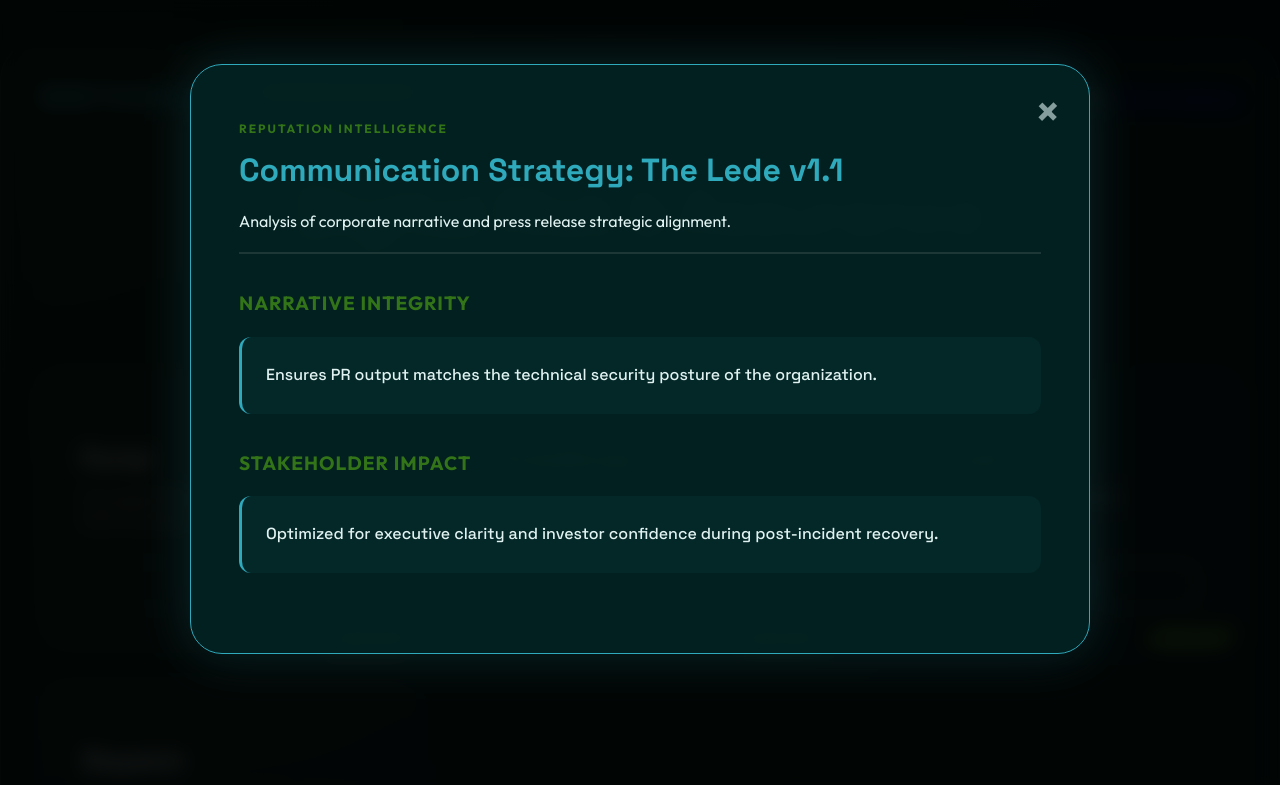
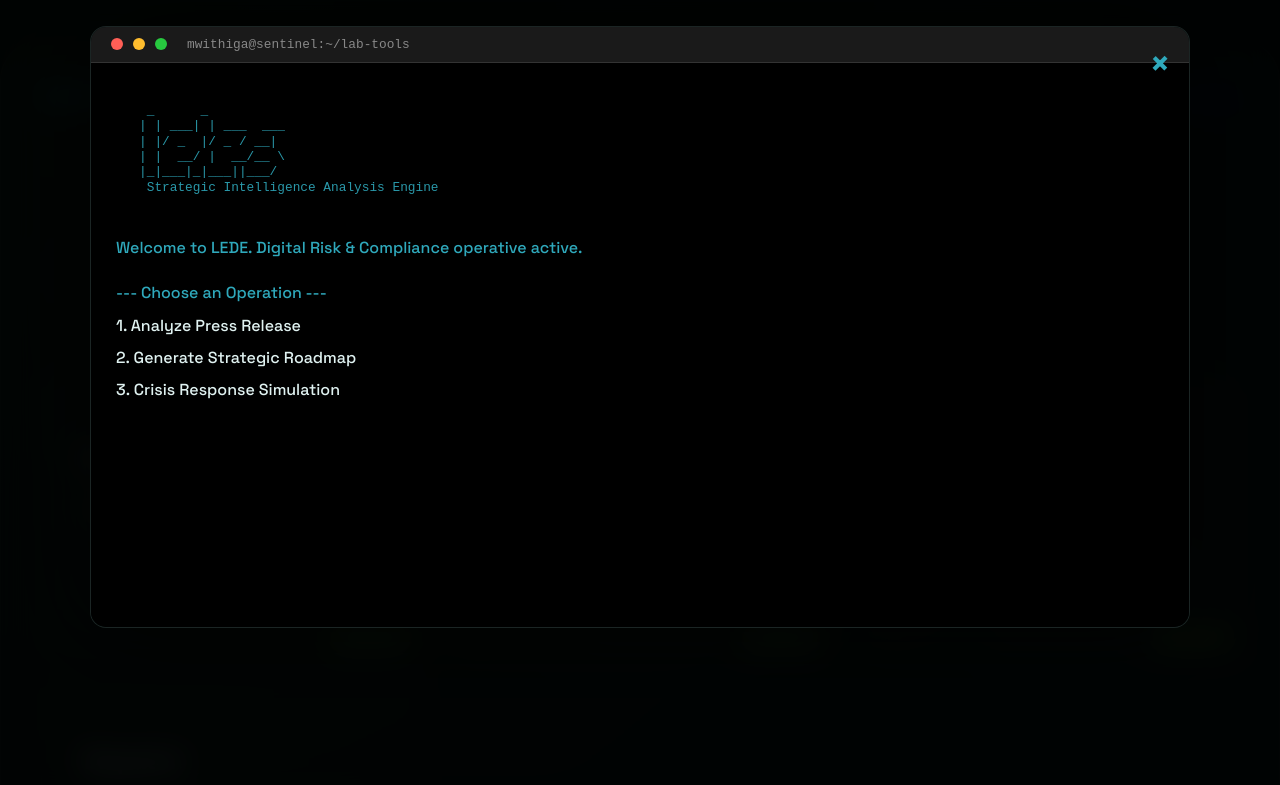
Before and after one commit to vintageGent/mwithiga-labs, a website: page public/v2/index.html in a window 1280 px wide. Both pictures are taken after a click on the button "Launch Web App". Shown: the top 785 px of the page. Drawn offline with Linux system fonts and the light colour scheme.

Commit message:
UX Upgrade: Replace static reports with interactive Simulated Terminal Interface

```diff
--- a/public/v2/index.html
+++ b/public/v2/index.html
@@ -73,12 +73,20 @@
         </footer>
     </div>
 
-    <!-- Intelligence Report Modal -->
+    <!-- Simulated Terminal Modal -->
     <div id="report-modal" class="modal">
-        <div class="modal-content glass-morphism">
+        <div class="modal-content">
             <span class="close-modal" onclick="closeModal()">&times;</span>
-            <div id="report-output" class="report-output">
-                <!-- Intelligence data will be injected here -->
+            <div class="terminal-window">
+                <div class="terminal-header">
+                    <div class="dot red"></div>
+                    <div class="dot yellow"></div>
+                    <div class="dot green"></div>
+                    <span class="terminal-title">mwithiga@sentinel:~/lab-tools</span>
+                </div>
+                <div id="terminal-body" class="terminal-body">
+                    <!-- Dynamic terminal content -->
+                </div>
             </div>
         </div>
     </div>
--- a/public/v2/script.js
+++ b/public/v2/script.js
@@ -1,93 +1,176 @@
-const reports = {
-    'portal': {
-        title: 'Secure P2P Channel: Portal v1.1',
-        tag: 'Infrastructure Intelligence',
-        summary: 'Encrypted peer-to-peer file transfer protocol verified for corporate data sovereignty.',
-        sections: [
-            {
-                label: 'Technical Evidence',
-                content: 'Zero-configuration handshake. No intermediary storage. End-to-end encryption verified via incident DISP-002.'
-            },
-            {
-                label: 'Compliance Mapping',
-                content: 'DPA 2019 [Part IV: Processing of Personal Data]: Ensures data remains within specified geographical jurisdictions during transfer.'
-            }
-        ]
-    },
-    'threatscope': {
-        title: 'Vulnerability Lens: ThreatScope v2.0',
-        tag: 'Perimeter Intelligence',
-        summary: 'Automated network and vulnerability scanner findings for evaluated perimeters.',
-        sections: [
-            {
-                label: 'Active Scans',
-                content: 'Port mapping, service fingerprinting, and automated vulnerability cross-referencing completed.'
-            },
-            {
-                label: 'Risk Assessment',
-                content: '<span class="risk-high">High:</span> 0 | <span class="risk-med">Medium:</span> 2 | <span class="risk-low">Low:</span> 5'
-            }
-        ]
-    },
-    'lede': {
-        title: 'Communication Strategy: The Lede v1.1',
-        tag: 'Reputation Intelligence',
-        summary: 'Analysis of corporate narrative and press release strategic alignment.',
-        sections: [
-            {
-                label: 'Narrative Integrity',
-                content: 'Ensures PR output matches the technical security posture of the organization.'
-            },
-            {
-                label: 'Stakeholder Impact',
-                content: 'Optimized for executive clarity and investor confidence during post-incident recovery.'
-            }
-        ]
-    },
-    'dispatch': {
-        title: 'Connectivity Engine: Dispatch v1.2',
-        tag: 'Operational Intelligence',
-        summary: 'Point-of-contact harvesting and high-speed communication orchestration.',
-        sections: [
-            {
-                label: 'Optimization',
-                content: 'Contact harvesting efficiency improved by 40% via thread orchestration.'
-            },
-            {
-                label: 'Operational Status',
-                content: 'Verified for bulk connection management during high-stakes strategic outreaches.'
-            }
-        ]
-    }
+const banners = {
+    'threatscope': `
+  _______ _                     _    _____
+ |__   __| |                   | |  / ____|
+    | |  | |__  _ __ ___  __ _ | |_| (___   ___ ___  _ __   ___
+    | |  | '_ \\| '__/ _ \\/ _' || __|\\___ \\ / __/ _ \\| '_ \\ / _ \\
+    | |  | | | | | |  __/ (_| || |_ ____) | (_| (_) | |_) |  __/
+    |_|  |_| |_|_|  \\___|\\__,_| \\__|_____/ \\___\\___/| .__/ \\___|
+                                                    | |
+                                                    |_|
+    Threat Scope: Focused Network & Vulnerability Scanner`,
+    'portal': `
+    ____             _        _
+   |  _ \ ___  _ __| |_ __ _| |
+   | |_) / _ \| '__| __/ _' | |
+   |  __/ (_) | |  | || (_| | |
+   |_|   \___/|_|   \__\__,_|_|
+    Secure P2P Channel: Data Transfer Assurance`,
+    'dispatch': `
+    ____  _     _patch
+   |  _ \(_)___| |__
+   | | | | / __| '_ \
+   | |_| | \__ \ | | |
+   |____/|_|___/_| |_|
+    Connectivity Engine: Contact Intelligence`,
+    'lede': `
+    _      _
+   | | ___| | ___  ___
+   | |/ _ \ |/ _ \/ __|
+   | |  __/ |  __/\__ \\
+   |_|\___|_|\___||___/
+    Strategic Intelligence Analysis Engine`
 };
 
+const toolMenus = {
+    'threatscope': [
+        { id: 'netscan', label: '1. Network Scan (netscan)' },
+        { id: 'vulnscan', label: '2. Web Vulnerability Scan (vulnscan)' },
+        { id: 'depscan', label: '3. Dependency Scan (dep_scan)' },
+        { id: 'secretscan', label: '4. Secret Scan (secret_scan)' }
+    ],
+    'portal': [
+        { id: 'handshake', label: '1. Initialize Handshake' },
+        { id: 'transfer', label: '2. Secure File Transfer' },
+        { id: 'status', label: '3. Check Link Integrity' }
+    ],
+    'dispatch': [
+        { id: 'harvest', label: '1. Harvest Contacts' },
+        { id: 'campaign', label: '2. Deploy Connection Campaign' },
+        { id: 'integrity', label: '3. Verify Lead Integrity' }
+    ],
+    'lede': [
+        { id: 'analyze', label: '1. Analyze Press Release' },
+        { id: 'strategy', label: '2. Generate Strategic Roadmap' },
+        { id: 'crisis', label: '3. Crisis Response Simulation' }
+    ]
+};
+
+const scanLogs = {
+    'netscan': [
+        { text: '[*] Starting network scan on target...', type: 'log-entry' },
+        { text: '[-] Mapping open ports (1-1024)...', type: 'log-entry' },
+        { text: '[+] Open Port Found: 80/tcp (http)', type: 'log-success' },
+        { text: '[+] Open Port Found: 443/tcp (https)', type: 'log-success' },
+        { text: '[-] Fingerprinting services...', type: 'log-entry' },
+        { text: '[!] Service: nginx/1.14.0 (Ubuntu)', type: 'log-warning' },
+        { text: '[*] Scan Complete. Executive report generated.', type: 'log-cmd' }
+    ],
+    'vulnscan': [
+        { text: '[*] Initiating web vulnerability scan...', type: 'log-entry' },
+        { text: '[-] Checking for SQL Injection...', type: 'log-entry' },
+        { text: '[-] Checking for XSS vulnerabilities...', type: 'log-entry' },
+        { text: '[!] Insecure Header: X-Frame-Options missing', type: 'log-warning' },
+        { text: '[-] Directory traversal check complete.', type: 'log-entry' },
+        { text: '[*] Analysis complete. 2 Findings identified.', type: 'log-cmd' }
+    ],
+    'handshake': [
+        { text: '[*] Initializing Portal peer handshake...', type: 'log-entry' },
+        { text: '[-] Generating ephemeral RSA keys...', type: 'log-entry' },
+        { text: '[-] Exchanging digital signatures...', type: 'log-entry' },
+        { text: '[+] Peer Identity Verified: [SENTINEL-A1]', type: 'log-success' },
+        { text: '[*] Secure tunnel established.', type: 'log-cmd' }
+    ],
+    'harvest': [
+        { text: '[*] Deploying Dispatch connection crawler...', type: 'log-entry' },
+        { text: '[-] Parsing target domain metadata...', type: 'log-entry' },
+        { text: '[+] Lead Identified: Chief Risk Officer (Verified)', type: 'log-success' },
+        { text: '[+] Lead Identified: Data Protection Officer', type: 'log-success' },
+        { text: '[*] 12 strategic contacts added to dispatch pool.', type: 'log-cmd' }
+    ]
+};
+
+let currentToolId = '';
+
 function launchTool(toolId) {
-    const report = reports[toolId];
-    if (!report) return;
+    currentToolId = toolId;
+    const body = document.getElementById('terminal-body');
+    body.innerHTML = ''; // Clear terminal
 
-    const output = document.getElementById('report-output');
-    output.innerHTML = `
-        <div class="report-header">
-            <span class="report-tag">${report.tag}</span>
-            <h2>${report.title}</h2>
-            <p>${report.summary}</p>
-        </div>
-        ${report.sections.map(section => `
-            <div class="report-section">
-                <h3>${section.label}</h3>
-                <div class="report-data">${section.content}</div>
-            </div>
-        `).join('')}
-    `;
+    // Display Banner
+    const banner = document.createElement('div');
+    banner.className = 'ascii-banner';
+    banner.textContent = banners[toolId] || `Launching ${toolId}...`;
+    body.appendChild(banner);
+
+    typeText(body, `\nWelcome to ${toolId.toUpperCase()}. Digital Risk & Compliance operative active.\n\n`, () => {
+        showMenu(toolId);
+    });
 
     document.getElementById('report-modal').style.display = 'block';
+}
+
+function showMenu(toolId) {
+    const body = document.getElementById('terminal-body');
+    const menuContainer = document.createElement('div');
+    menuContainer.innerHTML = '--- Choose an Operation ---\n';
+
+    const menuItems = toolMenus[toolId] || [];
+    menuItems.forEach(item => {
+        const div = document.createElement('div');
+        div.className = 'terminal-menu-item';
+        div.textContent = item.label;
+        div.onclick = () => runOperation(item.id);
+        menuContainer.appendChild(div);
+    });
+
+    body.appendChild(menuContainer);
+}
+
+function runOperation(opId) {
+    const body = document.getElementById('terminal-body');
+    body.innerHTML += `\n> Selected option: ${opId}\n`;
+
+    const logs = scanLogs[opId] || [
+        { text: `[*] Initiating ${opId} protocol...`, type: 'log-entry' },
+        { text: '[-] Scanning current workspace buffers...', type: 'log-entry' },
+        { text: '[*] Process completed successfully.', type: 'log-cmd' }
+    ];
+
+    let logIndex = 0;
+    const logInterval = setInterval(() => {
+        if (logIndex < logs.length) {
+            const entry = logs[logIndex];
+            const div = document.createElement('div');
+            div.className = entry.type;
+            div.textContent = entry.text;
+            body.appendChild(div);
+            body.scrollTop = body.scrollHeight;
+            logIndex++;
+        } else {
+            clearInterval(logInterval);
+            body.innerHTML += `\n<div class="log-cmd">Operation Finalized. Press 'X' to close or click another tool.</div>`;
+        }
+    }, 400);
+}
+
+function typeText(element, text, callback, speed = 20) {
+    let i = 0;
+    const interval = setInterval(() => {
+        if (i < text.length) {
+            element.innerHTML += text.charAt(i);
+            i++;
+        } else {
+            clearInterval(interval);
+            if (callback) callback();
+        }
+    }, speed);
 }
 
 function closeModal() {
     document.getElementById('report-modal').style.display = 'none';
 }
 
-// Close modal when clicking outside
 window.onclick = function (event) {
     const modal = document.getElementById('report-modal');
     if (event.target == modal) {
@@ -95,7 +178,6 @@ window.onclick = function (event) {
     }
 }
 
-// Check for tool param in URL (for deep linking)
 window.onload = function () {
     const urlParams = new URLSearchParams(window.location.search);
     const tool = urlParams.get('tool');
--- a/public/v2/style.css
+++ b/public/v2/style.css
@@ -225,81 +225,150 @@ footer {
     width: 100%;
     height: 100%;
     overflow: auto;
-    background-color: rgba(0, 0, 0, 0.85);
-    backdrop-filter: blur(10px);
+    background-color: rgba(0, 0, 0, 0.9);
+    backdrop-filter: blur(15px);
 }
 
 .modal-content {
-    margin: 5% auto;
-    padding: 3rem;
-    width: 90%;
-    max-width: 900px;
-    background: rgba(3, 34, 33, 0.95);
-    border: 1px solid var(--accent);
-    border-radius: 32px;
+    margin: 2% auto;
+    padding: 0;
+    width: 95%;
+    max-width: 1100px;
+    background: #010c0b;
+    border: 1px solid var(--glass-border);
+    border-radius: 16px;
     position: relative;
-    box-shadow: 0 0 50px rgba(47, 169, 188, 0.2);
+    box-shadow: 0 0 100px rgba(0, 0, 0, 0.5);
+    overflow: hidden;
 }
 
 .close-modal {
     position: absolute;
-    top: 20px;
-    right: 30px;
-    color: var(--text-dim);
-    font-size: 2.5rem;
+    top: 15px;
+    right: 20px;
+    color: var(--accent);
+    font-size: 2rem;
     font-weight: bold;
     cursor: pointer;
-    transition: color 0.3s;
+    z-index: 3000;
 }
 
-.close-modal:hover {
-    color: var(--accent);
+/* Simulated Terminal Styles */
+.terminal-window {
+    height: 600px;
+    display: flex;
+    flex-direction: column;
 }
 
-/* Report Typography */
-.report-output {
-    line-height: 1.8;
+.terminal-header {
+    background: #1a1a1a;
+    padding: 10px 20px;
+    display: flex;
+    align-items: center;
+    gap: 10px;
+    border-bottom: 1px solid #333;
 }
 
-.report-header {
-    border-bottom: 2px solid var(--glass-border);
-    margin-bottom: 2rem;
-    padding-bottom: 1rem;
+.dot {
+    width: 12px;
+    height: 12px;
+    border-radius: 50%;
 }
 
-.report-header h2 {
-    font-family: 'Space Grotesk', sans-serif;
-    color: var(--accent);
-    font-size: 2rem;
-    margin-bottom: 0.5rem;
+.red {
+    background: #ff5f56;
 }
 
-.report-tag {
-    font-size: 0.75rem;
-    color: var(--forest);
-    text-transform: uppercase;
-    letter-spacing: 2px;
-    font-weight: 700;
+.yellow {
+    background: #ffbd2e;
 }
 
-.report-section {
-    margin-bottom: 2rem;
+.green {
+    background: #27c93f;
 }
 
-.report-section h3 {
-    font-size: 1.2rem;
-    color: var(--forest);
-    margin-bottom: 1rem;
-    text-transform: uppercase;
-    letter-spacing: 1px;
+.terminal-title {
+    color: #888;
+    font-size: 0.8rem;
+    font-family: monospace;
+    margin-left: 10px;
 }
 
-.report-data {
-    font-family: 'Space Grotesk', sans-serif;
-    background: rgba(47, 169, 188, 0.05);
-    padding: 1.5rem;
-    border-radius: 12px;
-    border-left: 3px solid var(--accent);
+.terminal-body {
+    flex-grow: 1;
+    background: #000;
+    padding: 25px;
+    color: var(--accent);
+    font-family: 'Space Grotesk', monospace;
+    font-size: 1rem;
+    overflow-y: auto;
+    white-space: pre-wrap;
+    line-height: 1.4;
+}
+
+.terminal-cursor {
+    display: inline-block;
+    width: 8px;
+    height: 18px;
+    background: var(--accent);
+    vertical-align: middle;
+    margin-left: 5px;
+    animation: blink 1s infinite;
+}
+
+@keyframes blink {
+
+    0%,
+    100% {
+        opacity: 1;
+    }
+
+    50% {
+        opacity: 0;
+    }
+}
+
+.terminal-menu-item {
+    display: block;
+    margin: 10px 0;
+    color: var(--text-primary);
+    cursor: pointer;
+    transition: 0.2s;
+}
+
+.terminal-menu-item:hover {
+    color: var(--accent);
+    padding-left: 10px;
+}
+
+.log-entry {
+    margin-bottom: 5px;
+}
+
+.log-success {
+    color: #8bc34a;
+}
+
+.log-warning {
+    color: #ffab40;
+}
+
+.log-error {
+    color: #ff5252;
+}
+
+.log-cmd {
+    color: var(--accent);
+    font-weight: bold;
+}
+
+.ascii-banner {
+    color: var(--accent);
+    font-family: monospace;
+    font-size: 0.8rem;
+    line-height: 1.2;
+    margin-bottom: 20px;
+    opacity: 0.9;
 }
 
 .risk-high {
```
